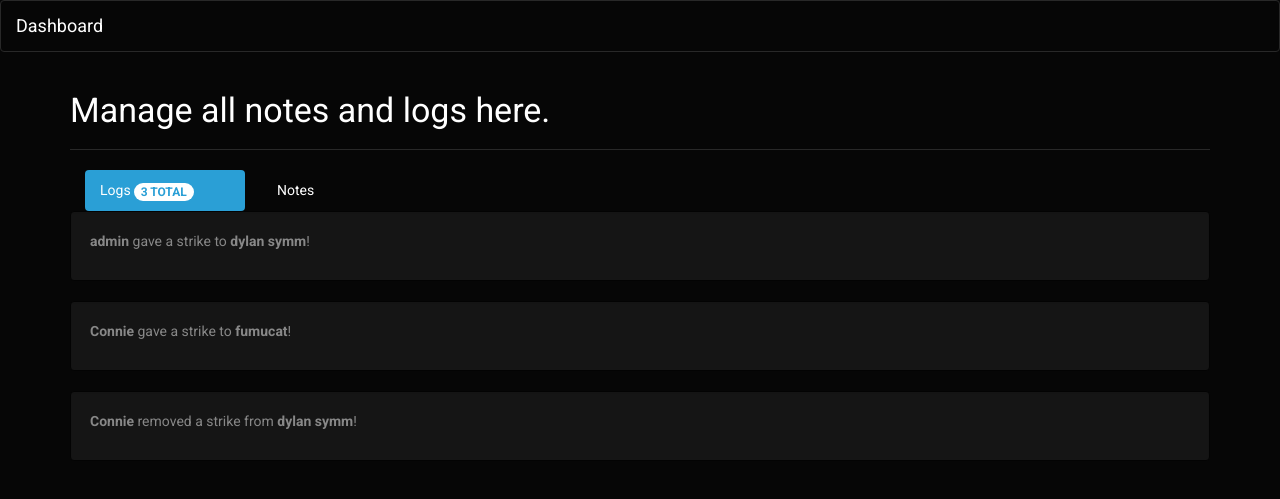
After one commit to Kalaborative/EventShack, a Flask app: page /logs in a window 1280 px wide. The commit adds this page. Shown: the top 499 px of the page. Run offline with Flask 2, Linux system fonts and the light colour scheme; data comes from the database, SQL or seed files in the repository; both versions use the stored data as it was after the commit; some libraries are stand-ins or nearby versions.

Commit message:
complete logging system

```diff
--- a/app.py
+++ b/app.py
@@ -18,6 +18,8 @@ greetings = ["Hello", "Hi there", "Welcome", "Good to see you", "Hey", "Long tim
 logged_in_name = []
 # Grabber text is saved to a global variable
 grabbed = []
+# Keep an action log to log all administrative events.
+action_log = []
 
 # login required decorator
 def login_required(f):
@@ -109,6 +111,9 @@ def strikeenter():
 	with sqlite3.connect('sample.db') as connection:
 		c = connection.cursor()
 		c.execute("UPDATE strikes SET strike = strike + 1 WHERE username=?", [grabbed[1]])
+		global action_log
+		action_log = [(logged_in_name, "gave a strike to ", grabbed[1])]
+		c.executemany("INSERT INTO logs VALUES(?, ?, ?)", action_log)
 		return render_template("strikesuccess.html")
 
 # Text when removing a strike
@@ -117,7 +122,19 @@ def strikeexit():
 	with sqlite3.connect('sample.db') as connection:
 		c = connection.cursor()
 		c.execute("UPDATE strikes SET strike = strike - 1 WHERE username=?", [grabbed[1]])
+		global action_log
+		action_log = [(logged_in_name, "removed a strike from ", grabbed[1])]
+		c.executemany("INSERT INTO logs VALUES(?, ?, ?)", action_log)
 		return render_template("strikesuccess.html")
+
+# Route for logging information
+@app.route("/logs")
+def logs():
+	with sqlite3.connect('sample.db') as connection:
+		c = connection.cursor()
+		c.execute("SELECT * FROM logs")
+		cers = c.fetchall()
+		return render_template("notes.html", cers=cers)
 
 # Run the application
 if __name__ == "__main__":
--- a/sql.py
+++ b/sql.py
@@ -16,9 +16,11 @@ with sqlite3.connect("sample.db") as connection:
 	c.execute("DROP TABLE IF EXISTS strikes")
 	c.execute("DROP TABLE IF EXISTS orgs")
 	c.execute("DROP TABLE IF EXISTS users")
+	c.execute("DROP TABLE IF EXISTS logs")
 	c.execute("""CREATE TABLE admins(username TEXT, password TEXT)""")
 	c.execute("""CREATE TABLE strikes(username TEXT, strike INT)""")
 	c.execute("""CREATE TABLE orgs(username TEXT)""")
+	c.execute("""CREATE TABLE logs(admin TEXT, action TEXT, org TEXT)""")
 	c.executemany("INSERT INTO admins VALUES(?, ?)", admins)
 	for o in orgs:
 		c.execute("INSERT INTO orgs VALUES(?)", [o])
--- /dev/null
+++ b/templates/notes.html
@@ -0,0 +1,33 @@
+{% extends "base.html" %}
+{% block head %}
+	{{ super() }}
+{% endblock %}
+{% block content %}
+<div class="container">
+	<h3>Manage all notes and logs here.</h3>
+	<hr>
+	<ul class="nav nav-pills">
+  <li class="active col-md-2"><a href="#logs" data-toggle="tab" aria-expanded="false">Logs<span class="badge">{{ cers|length }} TOTAL</span></a></li>
+  <li class=""><a href="#notes" data-toggle="tab" aria-expanded="true">Notes</a></li>
+</ul>
+<div id="myTabContent" class="tab-content">
+  <div class="tab-pane fade active in" id="logs">
+  	{% for c in cers %}
+  		<div class="well">
+  			<p><strong>{{ c[0] }}</strong> {{ c[1] }}<strong>{{ c[2] }}</strong>!
+  		</div>
+  	{% endfor %}
+  </div>
+  <div class="tab-pane fade" id="notes">
+    <p>Food truck fixie locavore, accusamus mcsweeney's marfa nulla single-origin coffee squid. Exercitation +1 labore velit, blog sartorial PBR leggings next level wes anderson artisan four loko farm-to-table craft beer twee. Qui photo booth letterpress, commodo enim craft beer mlkshk aliquip jean shorts ullamco ad vinyl cillum PBR. Homo nostrud organic, assumenda labore aesthetic magna delectus mollit.</p>
+  </div>
+</div>
+</div>
+<script type="text/javascript">
+	$(document).ready(function(){
+		$('.well').click(function(){
+			$(this).fadeOut('fast');
+		});
+	});
+</script>
+{% endblock %}
--- a/templates/success.html
+++ b/templates/success.html
@@ -12,8 +12,8 @@
 <a href="{{ url_for('strikes') }}" class="btn btn-info btn-lg">
   Add/remove strikes
 </a>
-<a href="#" class="btn btn-info btn-lg">
-  Add/edit notes
+<a href="{{ url_for('logs') }}" class="btn btn-info btn-lg">
+  View notes/logs
 </a>
 <a href="#" class="btn btn-info btn-lg">
   Manage organizers
```
Also changed, not shown: sample.db, 1 other file.
